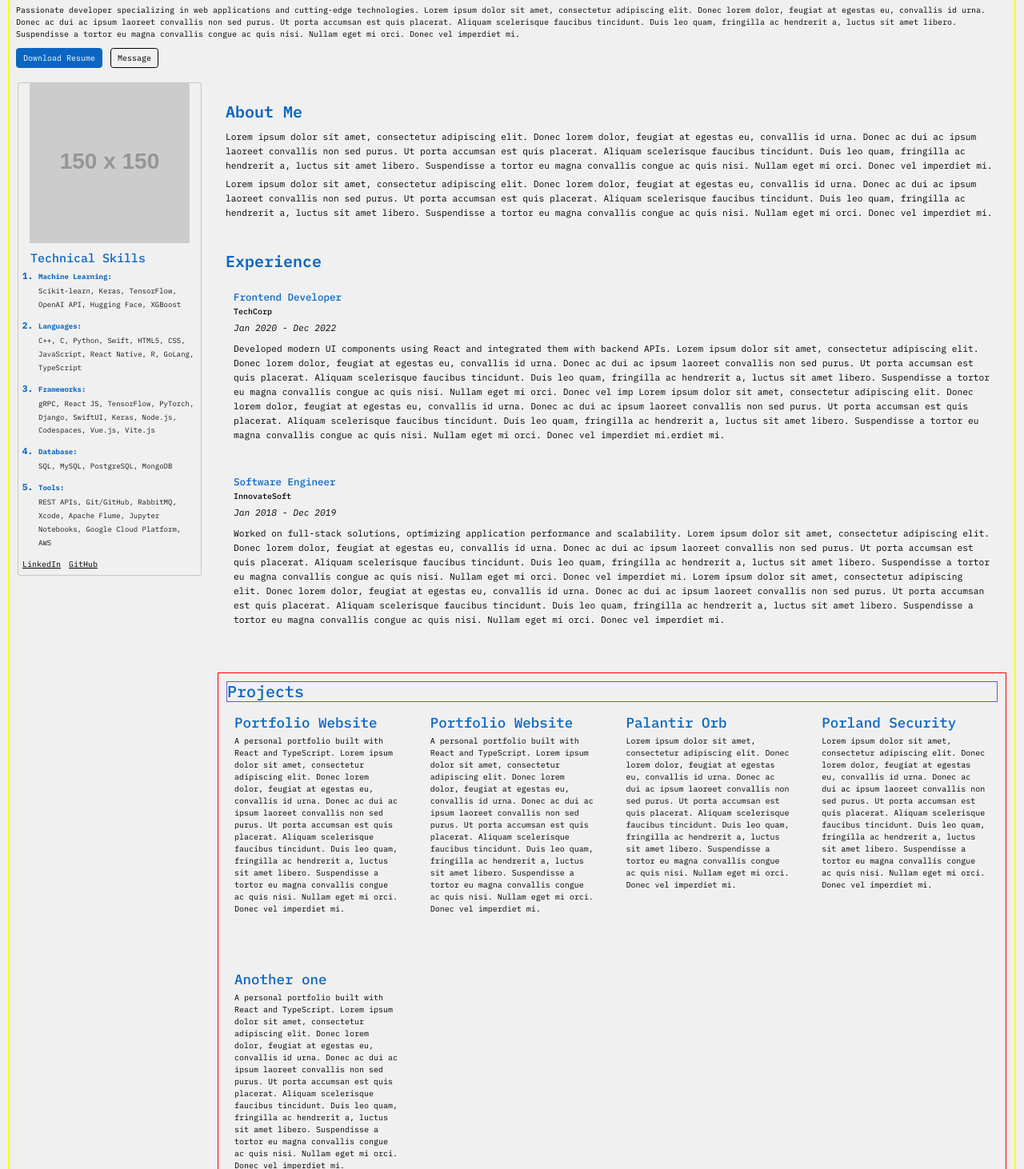
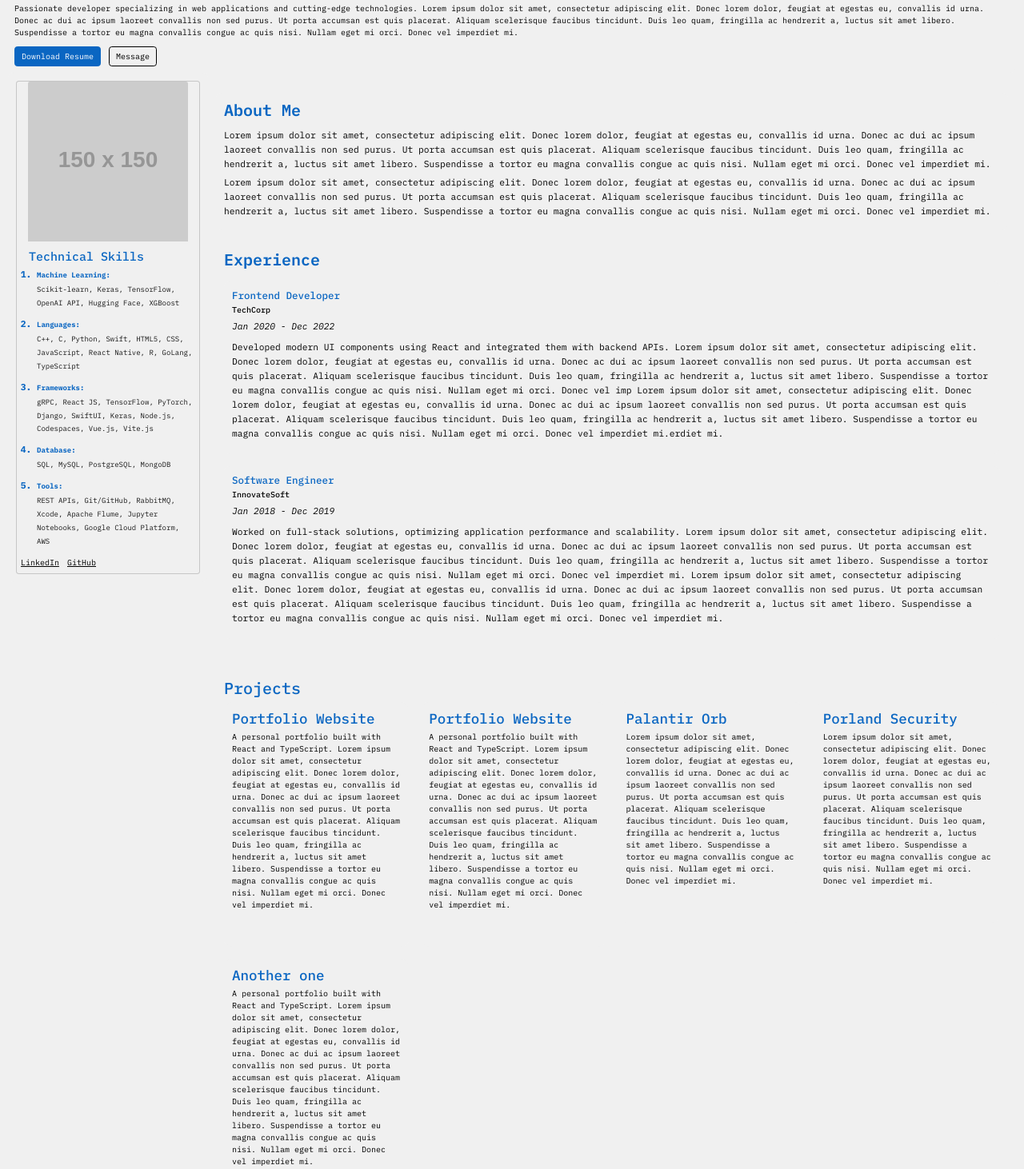
Before and after one commit to onyangojerry/portfolio-react, a React (Vite) app: page / in a window 1280 px wide. Shown: the part 268-1730 px from the top of the page at 80% size. Built offline with nearby package versions, Linux system fonts and the light colour scheme.

Commit message:
few adjustments, removed debugging code

```diff
--- a/src/components/ABoutMe/_about-me.scss
+++ b/src/components/ABoutMe/_about-me.scss
@@ -5,6 +5,9 @@
   padding: 1rem; // Adjust padding as needed
   background-color: var(--bg-color);
   color: var(--text-color);
+  border-left: 0.1px solid var(--border-color);
+  border-top: 0.1px solid var(--border-color);
+  border-radius: 8px;
 
   h2 {
     font-size: var(--font-size-heading);
--- a/src/components/Projects/_projects.scss
+++ b/src/components/Projects/_projects.scss
@@ -3,7 +3,6 @@
   color: var(--text-color);
   padding: 1rem;
   font-family: 'IBM Plex Mono', monospace;
-  border: 1px solid red;
 }
 
 .project-grid {
@@ -13,7 +12,6 @@
 }
 
 .projects-section h2 {
-  border: 1px solid slateblue;
   font-size: var(--font-size-heading);
   font-weight: 500;
   color: var(--heading-color);
--- a/src/components/Sidebar/_sidebar.scss
+++ b/src/components/Sidebar/_sidebar.scss
@@ -10,7 +10,9 @@
     box-sizing: border-box;
     width: 250px;
     flex-shrink: 0;
-    border: 0.1px solid var(--border-color);
+    border-right: 0.1px solid var(--border-color);
+    border-bottom: 0.1px solid var(--border-color);
+    border-left: 0.1px solid var(--border-color);
     border-radius: 8px;
     font-size: var(--font-size-body);
   }
--- a/src/styles/base/_global.scss
+++ b/src/styles/base/_global.scss
@@ -17,7 +17,6 @@ body, html {
     padding: 0;
     line-height: 1.2;
     overflow-x: hidden;
-    border: 1px solid yellow;
 }
 
 /* Apply transitions to all elements */
```
